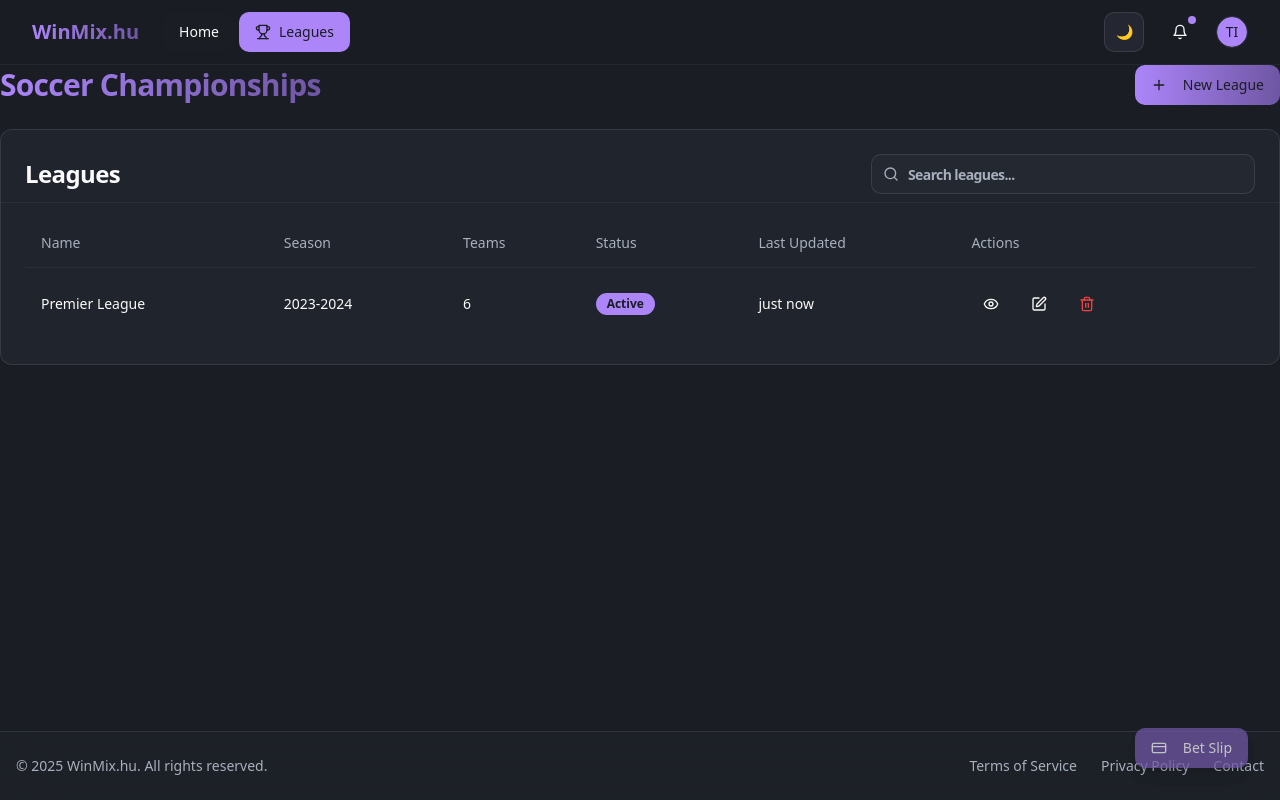
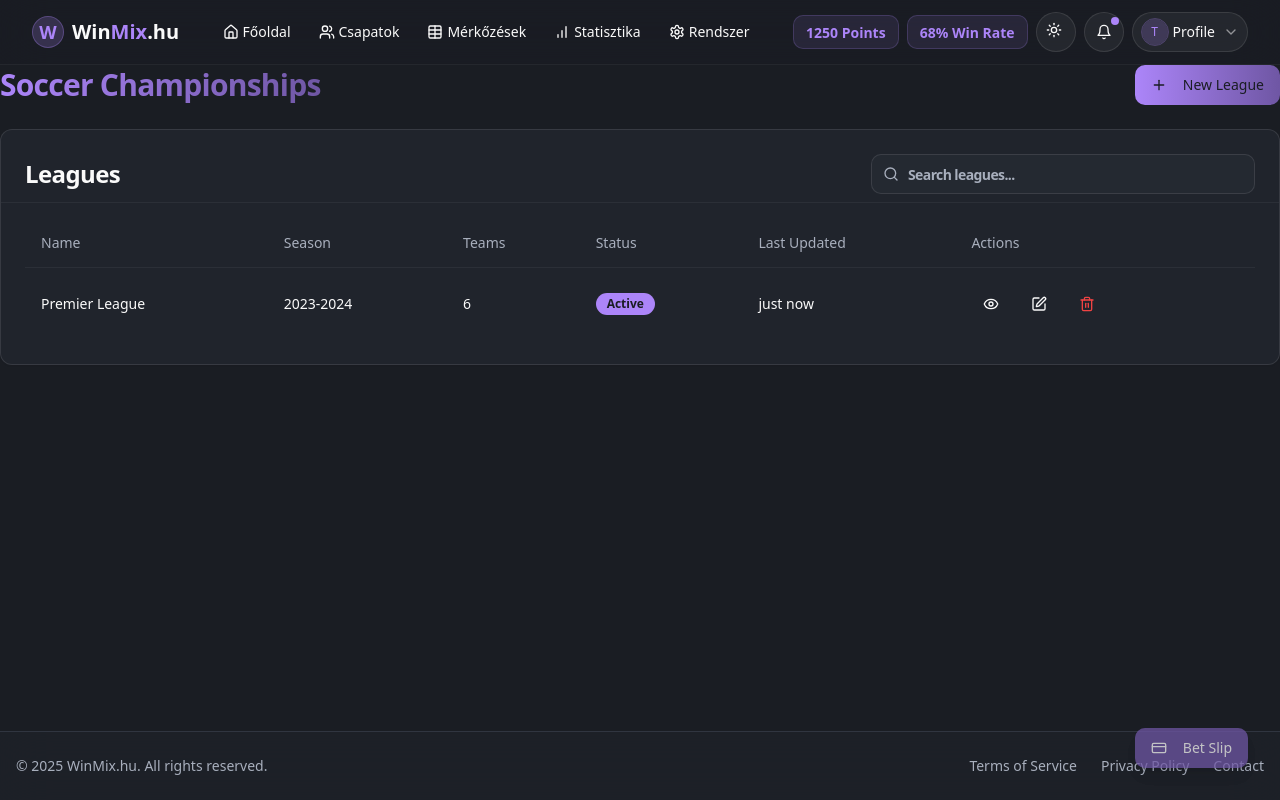
Before and after one commit to Winmix713/joyous-jigsaw-journey-56, a React (Vite) app: page /leagues in a window 1280 px wide. Built offline with nearby package versions, Linux system fonts and the light colour scheme.

Commit message:
Refactor: Create new header
This commit refactors the header component.

```diff
--- /dev/null
+++ b/src/components/common/Header/NewHeader.tsx
@@ -0,0 +1,165 @@
+
+import { Link } from "react-router-dom";
+import { useAppStore } from "@/lib/store";
+import { Bell, Home, User, Users, Table, BarChart, Settings } from "lucide-react";
+import { Button } from "@/components/ui/button";
+import { cn } from "@/lib/utils";
+import { Avatar, AvatarFallback } from "@/components/ui/avatar";
+import {
+  DropdownMenu,
+  DropdownMenuContent,
+  DropdownMenuItem,
+  DropdownMenuTrigger,
+} from "@/components/ui/dropdown-menu";
+
+const navigationItems = [
+  {
+    label: "Főoldal",
+    path: "/",
+    icon: <Home className="h-4 w-4 mr-1" />
+  },
+  {
+    label: "Csapatok",
+    path: "/teams",
+    icon: <Users className="h-4 w-4 mr-1" />
+  },
+  {
+    label: "Mérkőzések",
+    path: "/matches",
+    icon: <Table className="h-4 w-4 mr-1" />
+  },
+  {
+    label: "Statisztika",
+    path: "/statistics",
+    icon: <BarChart className="h-4 w-4 mr-1" />
+  },
+  {
+    label: "Rendszer",
+    path: "/system",
+    icon: <Settings className="h-4 w-4 mr-1" />
+  }
+];
+
+export function NewHeader() {
+  const { userStats } = useAppStore();
+
+  return (
+    <header className="w-full bg-background/40 backdrop-blur-xl border-b border-white/5">
+      <div className="container mx-auto flex h-16 items-center justify-between">
+        {/* Logo */}
+        <Link to="/" className="flex items-center gap-2">
+          <div className="w-8 h-8 rounded-full bg-primary/20 flex items-center justify-center border border-primary/30">
+            <span className="text-primary text-lg font-bold">W</span>
+          </div>
+          <span className="font-bold text-xl">
+            Win<span className="text-primary">Mix</span>.hu
+          </span>
+        </Link>
+
+        {/* Navigation */}
+        <nav className="hidden md:flex items-center space-x-1">
+          {navigationItems.map((item) => (
+            <Link
+              key={item.path}
+              to={item.path}
+              className="flex items-center px-3 py-2 text-sm font-medium rounded-md text-foreground hover:bg-white/5 transition-colors"
+            >
+              {item.icon}
+              {item.label}
+            </Link>
+          ))}
+        </nav>
+
+        {/* User Controls */}
+        <div className="flex items-center space-x-2">
+          {/* Points */}
+          <div className="bg-primary/10 border border-primary/20 rounded-md px-3 py-1">
+            <span className="text-sm font-semibold text-primary">1250 Points</span>
+          </div>
+
+          {/* Win Rate */}
+          <div className="bg-primary/10 border border-primary/20 rounded-md px-3 py-1">
+            <span className="text-sm font-semibold text-primary">68% Win Rate</span>
+          </div>
+
+          {/* Theme Toggle */}
+          <Button variant="ghost" size="icon" className="text-foreground bg-white/5 border border-white/10 rounded-full">
+            <span className="h-[1.2rem] w-[1.2rem]">
+              <svg xmlns="http://www.w3.org/2000/svg" width="20" height="20" viewBox="0 0 24 24" fill="none" stroke="currentColor" strokeWidth="2" strokeLinecap="round" strokeLinejoin="round">
+                <circle cx="12" cy="12" r="4"></circle>
+                <path d="M12 2v2"></path>
+                <path d="M12 20v2"></path>
+                <path d="m4.93 4.93 1.41 1.41"></path>
+                <path d="m17.66 17.66 1.41 1.41"></path>
+                <path d="M2 12h2"></path>
+                <path d="M20 12h2"></path>
+                <path d="m6.34 17.66-1.41 1.41"></path>
+                <path d="m19.07 4.93-1.41 1.41"></path>
+              </svg>
+            </span>
+          </Button>
+
+          {/* Notifications */}
+          <Button variant="ghost" size="icon" className="text-foreground bg-white/5 border border-white/10 rounded-full relative">
+            <Bell className="h-5 w-5" />
+            {userStats.notifications.some(n => !n.read) && (
+              <span className="absolute top-1 right-1 h-2 w-2 rounded-full bg-primary" />
+            )}
+          </Button>
+
+          {/* Profile */}
+          <DropdownMenu>
+            <DropdownMenuTrigger asChild>
+              <Button variant="ghost" className="bg-white/5 border border-white/10 rounded-full flex items-center gap-1 px-2">
+                <Avatar className="h-7 w-7 border border-primary/30">
+                  <AvatarFallback className="text-xs bg-primary/20 text-primary">
+                    {userStats.username.substring(0, 1).toUpperCase()}
+                  </AvatarFallback>
+                </Avatar>
+                <span className="mr-1">Profile</span>
+                <span className="text-white/50">
+                  <svg xmlns="http://www.w3.org/2000/svg" width="14" height="14" viewBox="0 0 24 24" fill="none" stroke="currentColor" strokeWidth="2" strokeLinecap="round" strokeLinejoin="round">
+                    <path d="m6 9 6 6 6-6"/>
+                  </svg>
+                </span>
+              </Button>
+            </DropdownMenuTrigger>
+            <DropdownMenuContent align="end" className="w-56 bg-background/95 backdrop-blur-md border-white/5">
+              <div className="flex items-center justify-start gap-2 p-2 border-b border-white/5">
+                <Avatar className="h-8 w-8">
+                  <AvatarFallback className="text-sm bg-primary/20 text-primary">
+                    {userStats.username.substring(0, 1).toUpperCase()}
+                  </AvatarFallback>
+                </Avatar>
+                <div className="flex flex-col space-y-0.5">
+                  <p className="text-sm font-medium">{userStats.username}</p>
+                  <p className="text-xs text-muted-foreground">
+                    {userStats.points} points
+                  </p>
+                </div>
+              </div>
+              <DropdownMenuItem className="hover:bg-white/5 focus:bg-white/10">
+                <User className="h-4 w-4 mr-2" />
+                Profile
+              </DropdownMenuItem>
+              <DropdownMenuItem className="hover:bg-white/5 focus:bg-white/10">
+                <Settings className="h-4 w-4 mr-2" />
+                Settings
+              </DropdownMenuItem>
+              <DropdownMenuItem className="hover:bg-white/5 focus:bg-white/10">
+                <svg xmlns="http://www.w3.org/2000/svg" width="16" height="16" viewBox="0 0 24 24" fill="none" stroke="currentColor" strokeWidth="2" strokeLinecap="round" strokeLinejoin="round" className="mr-2">
+                  <path d="M9 21H5a2 2 0 0 1-2-2V5a2 2 0 0 1 2-2h4"></path>
+                  <polyline points="16 17 21 12 16 7"></polyline>
+                  <line x1="21" y1="12" x2="9" y2="12"></line>
+                </svg>
+                Logout
+              </DropdownMenuItem>
+            </DropdownMenuContent>
+          </DropdownMenu>
+        </div>
+      </div>
+    </header>
+  );
+}
+
+export default NewHeader;
--- a/src/components/layout/MainLayout.tsx
+++ b/src/components/layout/MainLayout.tsx
@@ -1,7 +1,7 @@
 
 import { useEffect } from 'react';
 import { useAppStore } from '@/lib/store';
-import Header from '@/components/common/Header';
+import NewHeader from '@/components/common/Header/NewHeader';
 import BetSlip from '@/components/betting/BetSlip';
 import FooterSection from '@/components/FooterSection';
 import { Toaster } from '@/components/ui/toaster';
@@ -36,7 +36,7 @@ export default function MainLayout({ children }: MainLayoutProps) {
       />
 
       {/* Header */}
-      <Header />
+      <NewHeader />
 
       {/* Main content */}
       <main className="flex-grow">
--- a/src/index.css
+++ b/src/index.css
@@ -113,4 +113,17 @@
   .once-hover-effect {
     @apply hover:-translate-y-0.5 hover:shadow-lg hover:shadow-primary/10 transition-all duration-300;
   }
+
+  /* New styles for the updated header */
+  .winmix-header-pill {
+    @apply bg-primary/10 border border-primary/20 rounded-md px-3 py-1 text-sm font-semibold text-primary;
+  }
+
+  .winmix-header-button {
+    @apply bg-white/5 border border-white/10 rounded-full hover:bg-white/10 transition-colors;
+  }
+
+  .winmix-nav-item {
+    @apply flex items-center px-3 py-2 text-sm font-medium rounded-md text-foreground hover:bg-white/5 transition-colors;
+  }
 }
```
